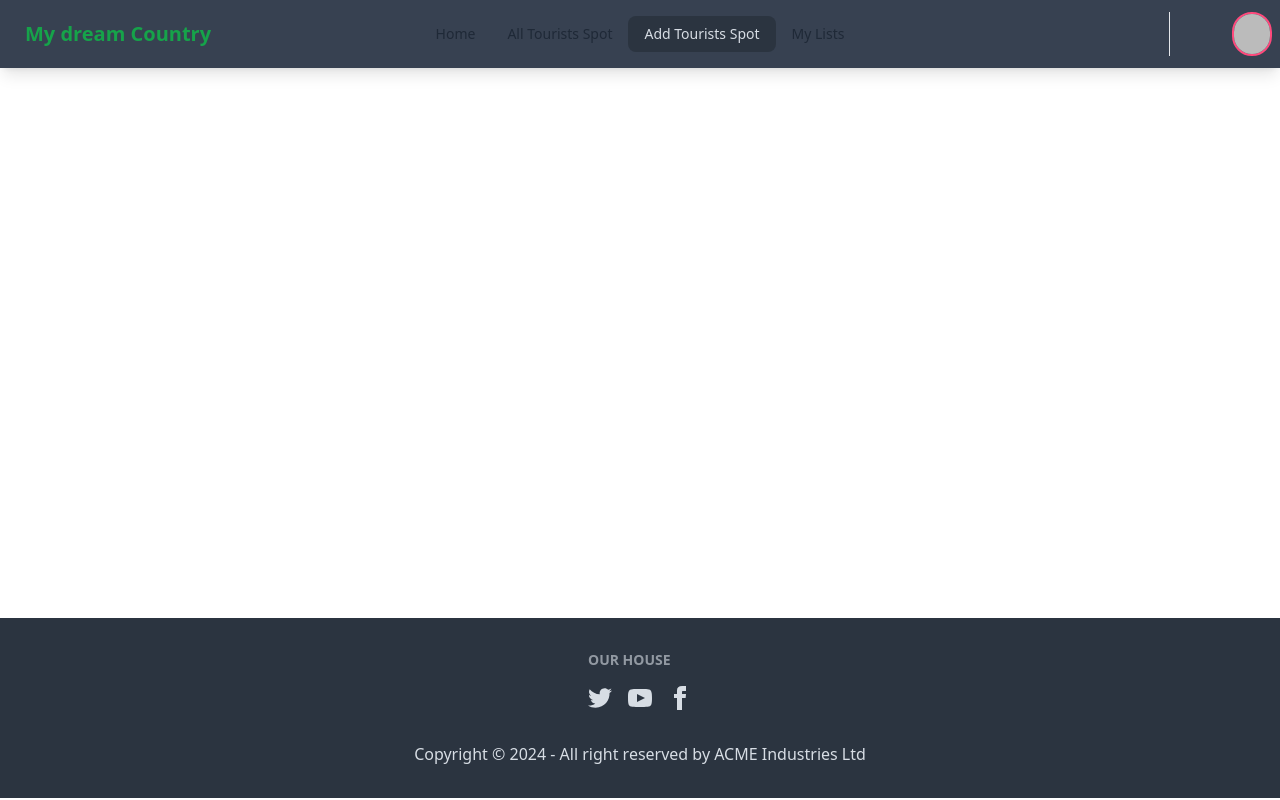
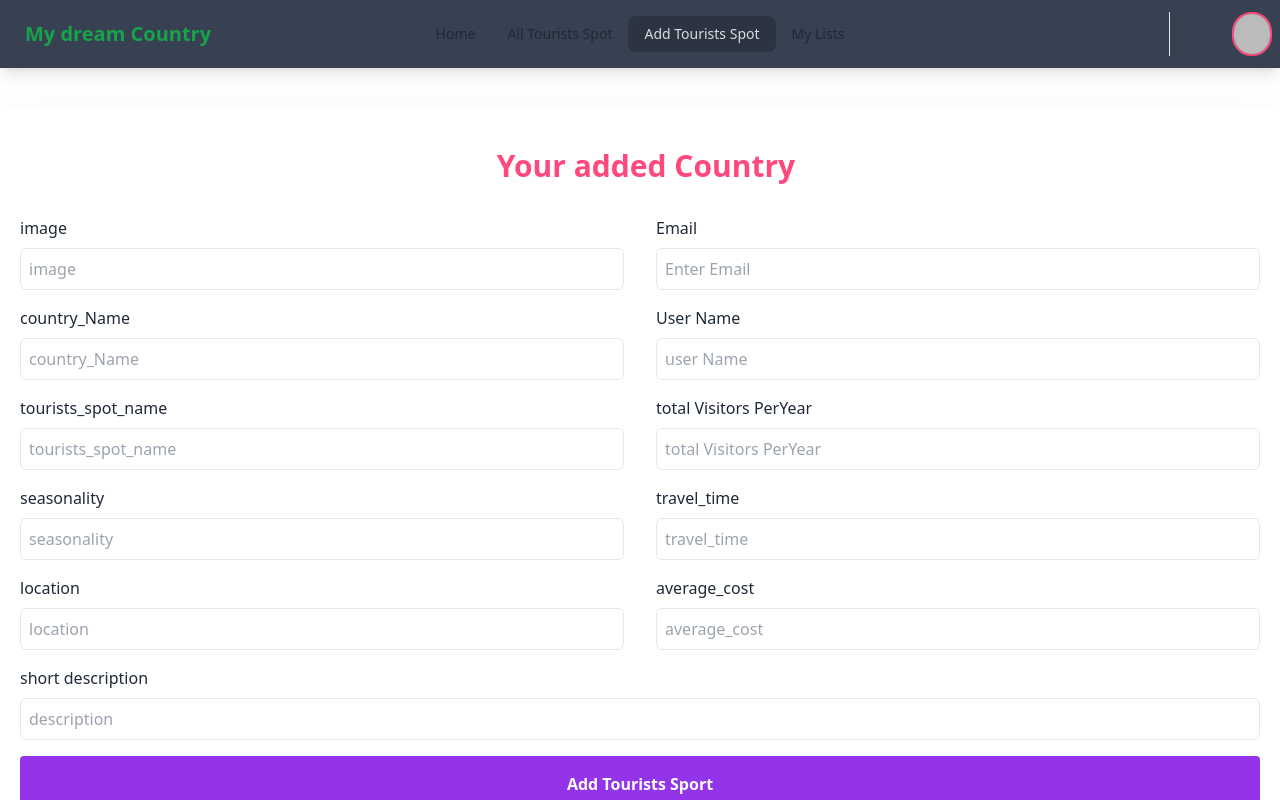
Before and after one commit to nayeem-miah/b9a10-client-10-Journy-Junction, a React (Vite) app: page /addTourists in a window 1280 px wide. Shown: the top 800 px of the page. Built offline with nearby package versions, Linux system fonts and the light colour scheme; no server answers; sample sign-in values are in the browser's storage.

Commit message:
added-tourist

```diff
--- a/src/pages/AddTouristSport/AddTouristSport.jsx
+++ b/src/pages/AddTouristSport/AddTouristSport.jsx
@@ -1,10 +1,142 @@
+const AddTouristSport = () => {
+  return (
+    <div className="min-h-[calc(100vh-250px)]">
+      <div className=" pt-10 animate__animated animate__slideInDown">
+        <div className="shadow-2xl p-5  dark:bg-[#121c26d5]">
+          <div className="mt-5 mb-8">
+            <p className="text-center text-3xl font-semibold">
+              <span className="mr-3 text-[#FF497C]">
+                <i className="bx bxs-alarm-add"></i>
+              </span>
+              <span className="text-[#FF497C]">
+                <span className="text-[#FF497C]"></span>
+                Your added Country
+              </span>
+            </p>
+          </div>
+          {/* form */}
+          <form
+          //    onSubmit={handleAddProduct}
+          >
+            <div className="flex gap-8 ">
+              <div className="flex-1">
+                <label className="block mb-2 dark:text-white">image</label>
+                <input
+                  className="w-full p-2 border rounded-md focus:outline-[#FF497C]"
+                  type="text"
+                  placeholder="image"
+                  name="image"
+                />
 
-const AddTouristSport = () => {
-    return (
-        <div className="min-h-[calc(100vh-250px)]">
+                <label className="block mt-4 mb-2 dark:text-white">
+                  country_Name
+                </label>
 
+                <input
+                  className="w-full p-2 border rounded-md focus:outline-[#FF497C]"
+                  type="text"
+                  placeholder="country_Name"
+                  name="country_Name"
+                />
+
+                <label className="block mt-4 mb-2 dark:text-white">
+                  tourists_spot_name
+                </label>
+                <input
+                  className="w-full p-2 border rounded-md focus:outline-[#FF497C]"
+                  type="text"
+                  placeholder="tourists_spot_name"
+                  name="tourists_spot_name"
+                />
+
+                <label className="block mt-4 mb-2 dark:text-white">
+                  seasonality
+                </label>
+                <input
+                  className="w-full p-2 border rounded-md focus:outline-[#FF497C]"
+                  type="text"
+                  placeholder="seasonality"
+                  name="seasonality"
+                />
+
+                <label className="block mt-4 mb-2 dark:text-white">
+                  location
+                </label>
+                <input
+                  className="w-full p-2 border rounded-md focus:outline-[#FF497C]"
+                  type="text"
+                  placeholder="location"
+                  name="location"
+                />
+              </div>
+              {/* Right side */}
+              <div className="flex-1">
+                <label className="block mb-2 dark:text-white">Email</label>
+                <input
+                  className="w-full p-2 border rounded-md focus:outline-[#FF497C]"
+                  type="email"
+                  placeholder="Enter Email"
+                  name="email"
+                />
+                <label className="block mb-2 mt-4 dark:text-white">
+                  User Name
+                </label>
+                <input
+                  className="w-full p-2 border rounded-md focus:outline-[#FF497C]"
+                  type="text"
+                  placeholder="user Name"
+                  id="type"
+                  name="userName"
+                />
+
+                <label className="block mt-4 mb-2 dark:text-white">
+                  total Visitors PerYear
+                </label>
+                <input
+                  className="w-full p-2 border rounded-md focus:outline-[#FF497C]"
+                  type="number"
+                  placeholder="total Visitors PerYear"
+                  name="totaVisitorsPerYear"
+                />
+                <label className="block mt-4 mb-2 dark:text-white">
+                  travel_time
+                </label>
+                <input
+                  className="w-full p-2 border rounded-md focus:outline-[#FF497C]"
+                  type="text"
+                  placeholder="travel_time"
+                  name="travel_time"
+                />
+                <label className="block mt-4 mb-2 dark:text-white">
+                  average_cost
+                </label>
+                <input
+                  className="w-full p-2 border rounded-md focus:outline-[#FF497C]"
+                  type="number"
+                  placeholder="average_cost"
+                  name="average_cost"
+                />
+              </div>
+            </div>
+            <label className="block mt-4 mb-2 dark:text-white">
+              short description
+            </label>
+            <input
+              className="w-full p-2 border rounded-md focus:outline-[#FF497C]"
+              type="text"
+              placeholder="description"
+              name="description"
+            />
+            <input
+              className="px-4 w-full py-4 mt-4 rounded hover:bg-[#ec0a4a]  bg-purple-600 duration-200 text-white cursor-pointer font-semibold"
+              type="submit"
+              value="Add Tourists Sport"
+            />
+          </form>
         </div>
-    );
+      </div>
+    </div>
+  );
 };
 
 export default AddTouristSport;
--- a/src/pages/Register/Register.jsx
+++ b/src/pages/Register/Register.jsx
@@ -59,7 +59,7 @@ const Register = () => {
       {/* <pageTitle title={"Register page | Our country"}></pageTitle> */}
 
 
-      <div className="hero min-h-screen bg-base-200 bg-base-200 px-1] lg:px-10">
+      <div className="hero min-h-screen bg-base-200  px-1] lg:px-10">
         <div className="hero-content flex-col lg:flex-row-reverse">
           <div className="text-center lg:text-left">
             <h1 className="text-5xl font-bold animate__animated animate__bounce text-blue-800">
```
